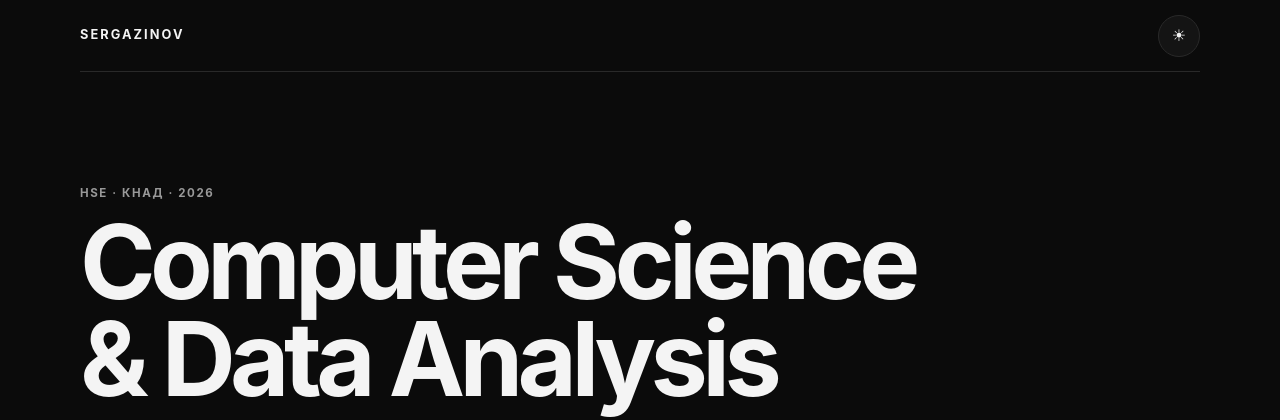
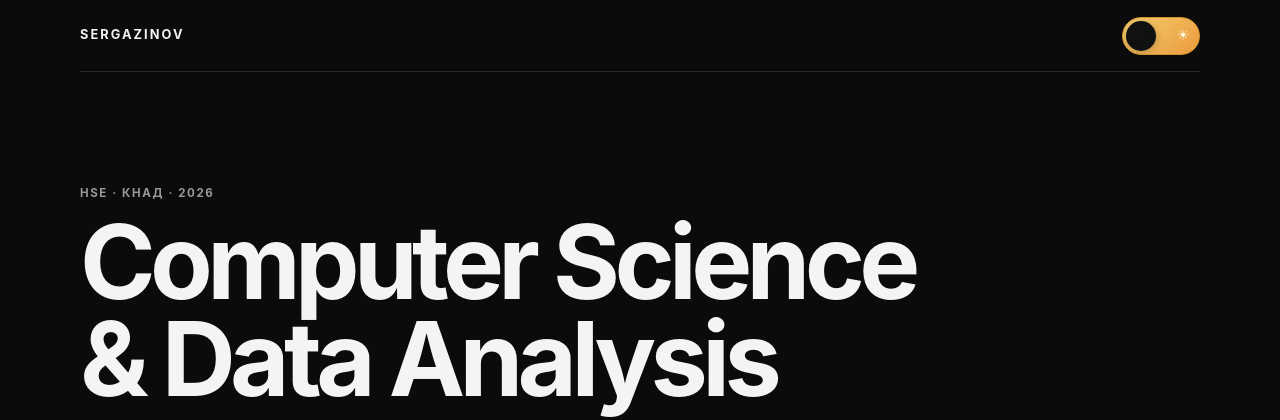
Before and after one commit to sergazinov/sergazinov.com, a PHP site: page / in a window 1280 px wide. Shown: the top 420 px of the page. Run offline with PHP 8.4, Linux system fonts and the light colour scheme.

Commit message:
Add theme toggle switch

```diff
--- a/index.html
+++ b/index.html
@@ -22,11 +22,15 @@
     </a>
 
     <button
-        id="theme-toggle"
         class="theme-toggle"
+        id="themeToggle"
         type="button"
-        aria-label="Switch color theme">
-        ☀
+        aria-label="Toggle theme"
+        aria-pressed="false"
+    >
+        <span class="theme-icon moon">☾</span>
+        <span class="theme-icon sun">☀</span>
+        <span class="theme-thumb"></span>
     </button>
 </header>
 
--- a/script.js
+++ b/script.js
@@ -1,29 +1,18 @@
-const themeToggle = document.getElementById("theme-toggle");
-
+const themeToggle = document.getElementById("themeToggle");
 const savedTheme = localStorage.getItem("theme");
 
 if (savedTheme === "light") {
     document.body.classList.add("light");
-    themeToggle.textContent = "☾";
+    themeToggle.setAttribute("aria-pressed", "true");
 } else {
-    themeToggle.textContent = "☀";
+    themeToggle.setAttribute("aria-pressed", "false");
 }
 
-themeToggle.addEventListener("click", function () {
-
+themeToggle.addEventListener("click", () => {
     document.body.classList.toggle("light");
 
-    if (document.body.classList.contains("light")) {
+    const isLight = document.body.classList.contains("light");
 
-        themeToggle.textContent = "☾";
-
-        localStorage.setItem("theme", "light");
-
-    } else {
-
-        themeToggle.textContent = "☀";
-
-        localStorage.setItem("theme", "dark");
-    }
-
+    localStorage.setItem("theme", isLight ? "light" : "dark");
+    themeToggle.setAttribute("aria-pressed", isLight ? "true" : "false");
 });
--- a/style.css
+++ b/style.css
@@ -89,23 +89,85 @@ a {
 
 
 .theme-toggle {
-    width: 42px;
-    height: 42px;
+    position: relative;
 
-    border: 1px solid var(--border);
-    border-radius: 50%;
+    width: 78px;
+    height: 38px;
 
-    background: var(--surface);
-    color: var(--text);
+    padding: 0 8px;
+
+    display: inline-flex;
+    align-items: center;
+    justify-content: space-between;
+
+    border: 1px solid #d49331;
+    border-radius: 999px;
+
+    background: linear-gradient(135deg, #f4d06f, #eb9a3d);
 
     cursor: pointer;
 
-    font-size: 1rem;
+    overflow: hidden;
+
+    transition:
+        transform 0.2s ease,
+        box-shadow 0.2s ease,
+        border-color 0.2s ease;
 }
 
+.theme-toggle:hover {
+    transform: translateY(-1px);
+}
 
-.theme-toggle:hover {
-    background: var(--surface-hover);
+.theme-toggle:focus-visible {
+    outline: 2px solid var(--text);
+    outline-offset: 3px;
+}
+
+.theme-icon {
+    position: relative;
+    z-index: 2;
+
+    width: 16px;
+
+    text-align: center;
+
+    font-size: 0.9rem;
+    line-height: 1;
+
+    pointer-events: none;
+}
+
+.theme-icon.moon {
+    color: #161616;
+}
+
+.theme-icon.sun {
+    color: #fff8dc;
+}
+
+.theme-thumb {
+    position: absolute;
+    top: 3px;
+    left: 3px;
+
+    width: 30px;
+    height: 30px;
+
+    border-radius: 50%;
+
+    background: #111111;
+
+    box-shadow: 0 2px 8px rgba(0, 0, 0, 0.25);
+
+    transition:
+        transform 0.25s ease,
+        background 0.25s ease;
+}
+
+body.light .theme-thumb {
+    transform: translateX(40px);
+    background: #fffaf0;
 }
 
 
```
